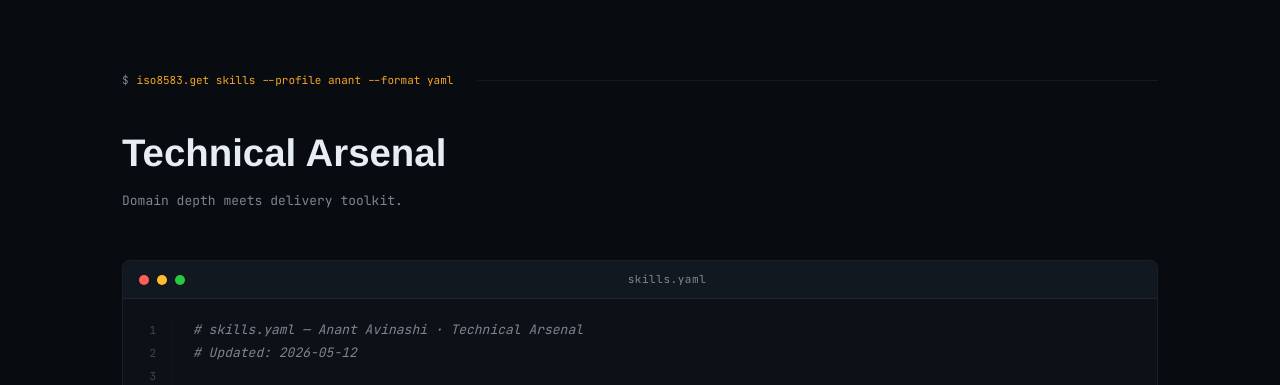
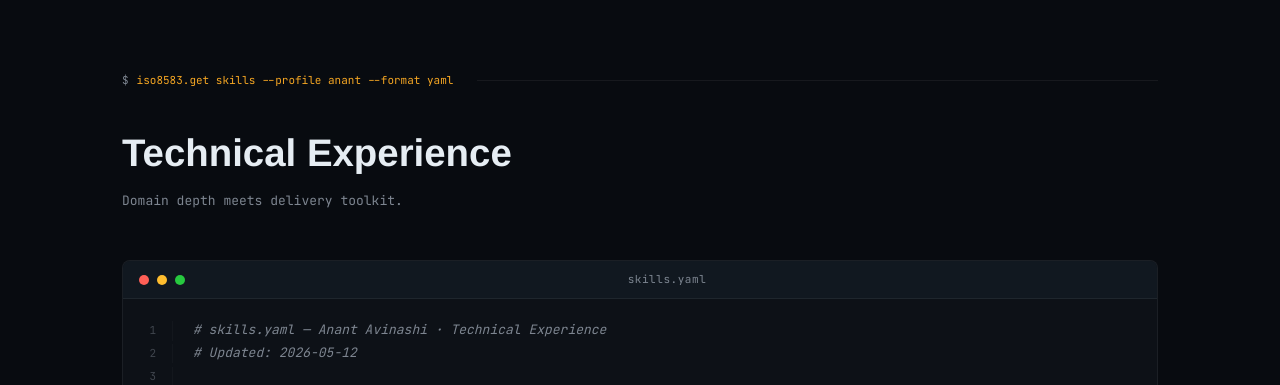
Before and after one commit to Anant1419/Portfolio, a plain HTML site: page index.html in a window 1280 px wide. Shown: the part 1760-2145 px from the top of the page. Drawn offline with Linux system fonts and the light colour scheme.

Commit message:
Rename "Technical Arsenal" to "Technical Experience"
Co-Authored-By: Claude Sonnet 4.6 <noreply@anthropic.com>

```diff
--- a/index.html
+++ b/index.html
@@ -126,7 +126,7 @@
 <!-- SKILLS -->
 <section id="skills">
   <div class="cmd-label">iso8583.get skills --profile anant --format yaml</div>
-  <h2>Technical Arsenal</h2>
+  <h2>Technical Experience</h2>
   <p class="section-sub">Domain depth meets delivery toolkit.</p>
 
   <div class="yaml-panel reveal">
@@ -137,7 +137,7 @@
       <div class="term-title">skills.yaml</div>
     </div>
     <div class="yaml-body">
-      <div class="yaml-line"><span class="yaml-ln">1</span><span class="yaml-content"><span class="yaml-c"># skills.yaml — Anant Avinashi · Technical Arsenal</span></span></div>
+      <div class="yaml-line"><span class="yaml-ln">1</span><span class="yaml-content"><span class="yaml-c"># skills.yaml — Anant Avinashi · Technical Experience</span></span></div>
       <div class="yaml-line"><span class="yaml-ln">2</span><span class="yaml-content"><span class="yaml-c"># Updated: 2026-05-12</span></span></div>
       <div class="yaml-line"><span class="yaml-ln">3</span><span class="yaml-content"> </span></div>
       <div class="yaml-line"><span class="yaml-ln">4</span><span class="yaml-content"><span class="yaml-k">engineer</span><span class="yaml-p">:</span> <span class="yaml-s">anant-avinashi</span></span></div>
```
